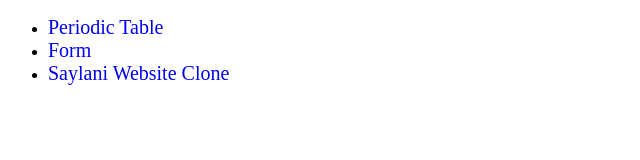
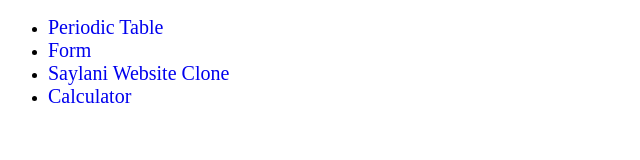
Before and after one commit to hassanmujtaba22/SM-WM-Assignments, a plain HTML site: page index.html in a window 1280 px wide. Shown: the whole page, without its empty margins (0-640 px from the left). Drawn offline with Linux system fonts and the light colour scheme.

Commit message:
deploy calculator

```diff
--- a/index.html
+++ b/index.html
@@ -20,6 +20,7 @@
             <li><a href="./periodic-table/index.html">Periodic Table</a></li>
             <li><a href="./form/index.html">Form</a></li>
             <li><a href="./website clone 3rd assignment/index.html">Saylani Website Clone</a></li>
+            <li><a href="./calculator-using-JS/index.html">Calculator</a></li>
         </ul>
     </div>
 </body>
```
